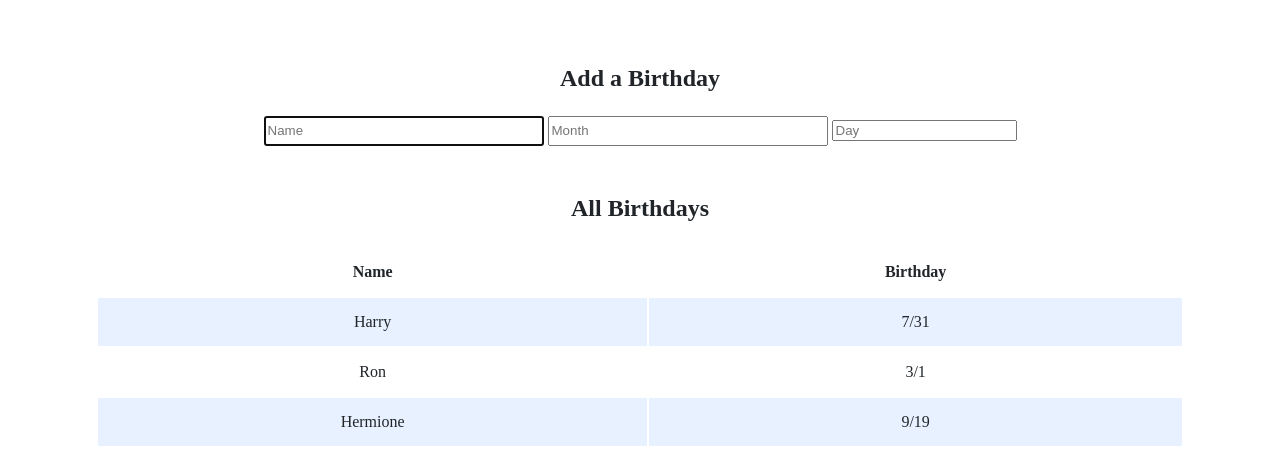
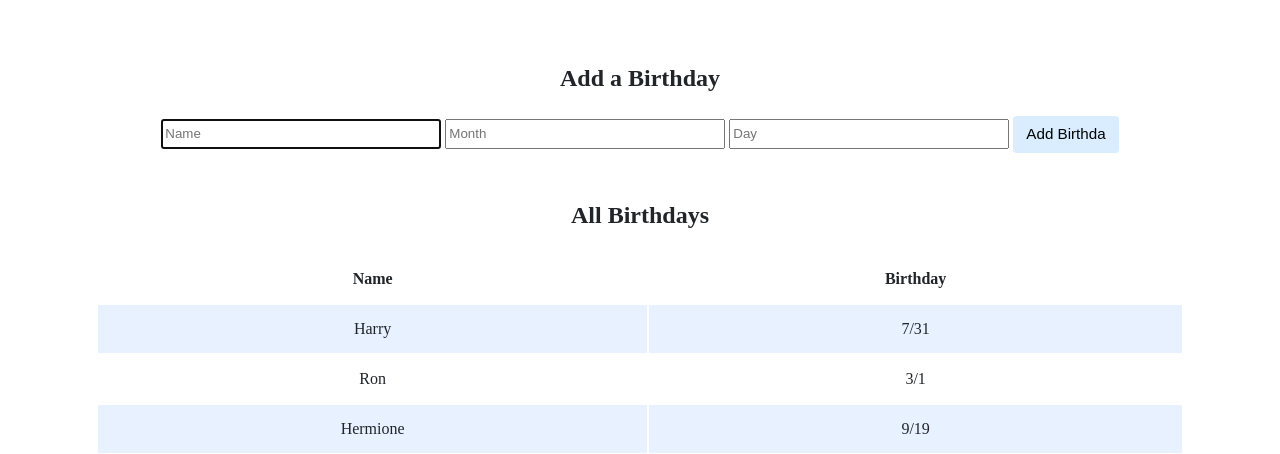
Before and after one commit to toluboltz/cs50, a Flask app: page / in a window 1280 px wide. Shown: the part 200-654 px from the top of the page. Run offline with Flask 2, Linux system fonts and the light colour scheme; data comes from the database, SQL or seed files in the repository; some libraries are stand-ins or nearby versions.

Commit message:
Thu, Jun 9, 2022, 4:28 AM +00:00

```diff
--- a/birthdays/templates/index.html
+++ b/birthdays/templates/index.html
@@ -17,8 +17,9 @@
                 <!-- TODO: Create a form for users to submit a name, a month, and a day -->
                 <form action="/" method="post">
                     <input autocomplete="off" autofocus name="name" placeholder="Name" type="text">
-                    <input autocomplete="off" name="month" placeholder="Month" type="text">
-                    <input autocomplete="off" name="day" placeholder="Day" type
+                    <input autocomplete="off" name="month" placeholder="Month" type="number" min="1" max="12">
+                    <input autocomplete="off" name="day" placeholder="Day" type="number" min="1" max="31">
+                    <input type="submit" value="Add Birthda"
                 </form>
             </div>
 
```
